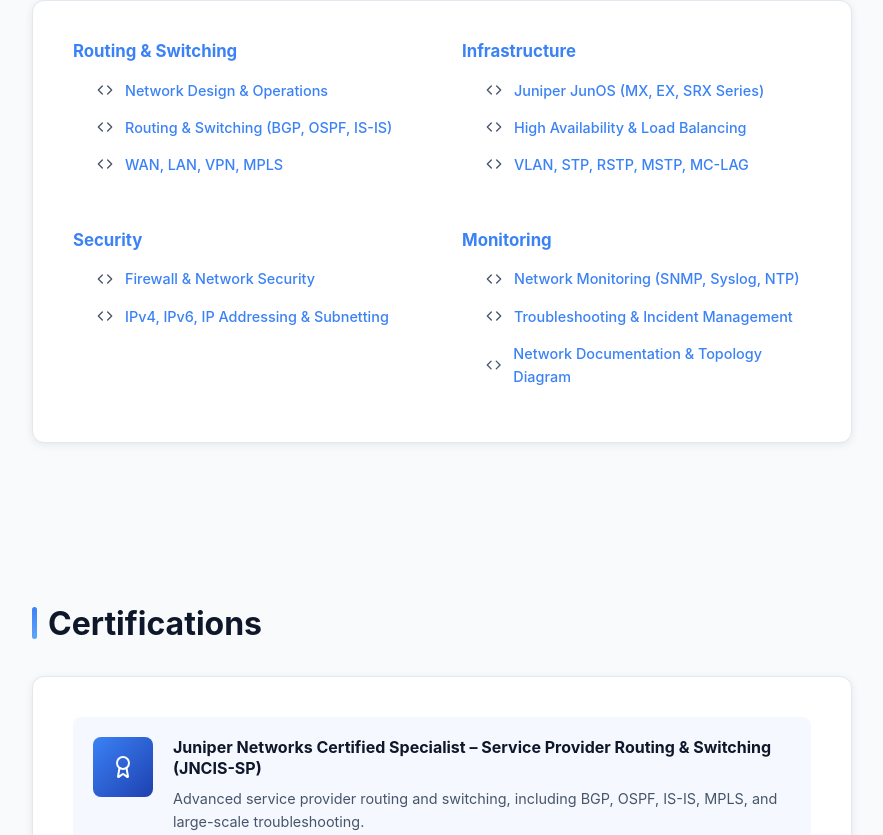
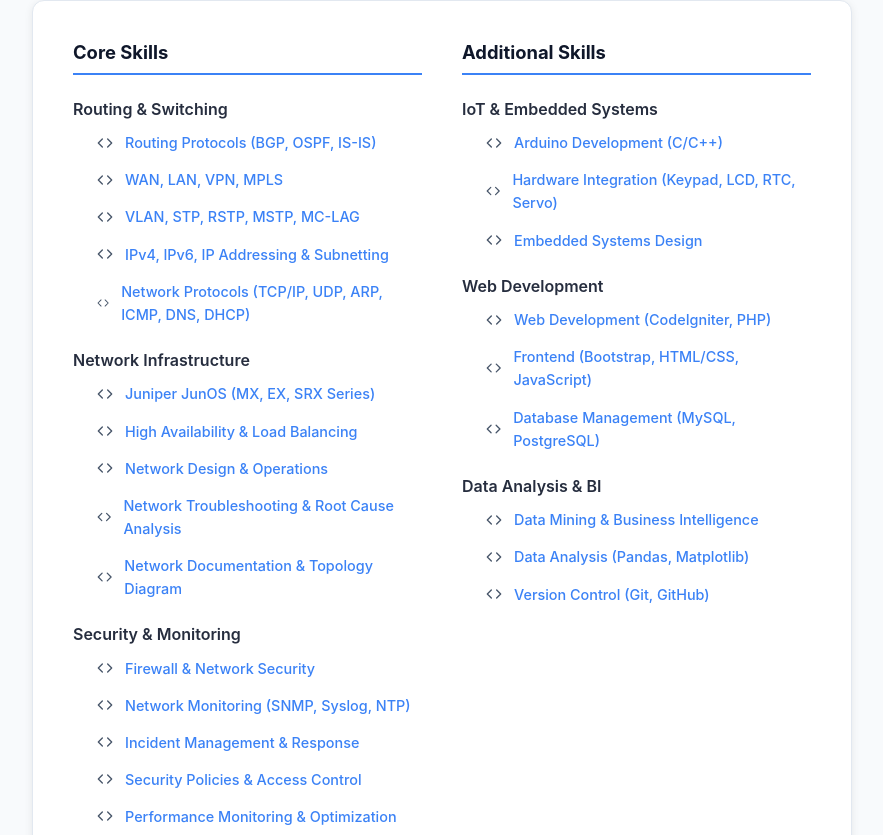
Before and after one commit to wokding/ade-portfolio, a React (Vite) app: page / in a window 1280 px wide. Shown: the part 3065-3900 px from the top of the page, without its empty margins (198-1081 px from the left). Built offline with nearby package versions, Linux system fonts and the light colour scheme.

Commit message:
Initial commit

```diff
--- a/index.html
+++ b/index.html
@@ -13,7 +13,7 @@
   <meta name="author" content="Ade Naufal Rianto" />
 
   <meta name="description"
-    content="Ade Naufal Rianto - Network Engineer with 7+ years of enterprise and telecommunications experience." />
+    content="Ade Naufal Rianto - Network Engineer with 7+ years of experience. JNCIS-SP & JNCIA-Junos certified. Expert in Routing Protocols (BGP, OSPF, IS-IS), MPLS, VPN, Network Automation with Python, Juniper JunOS, and High Availability network infrastructure design." />
 
   <!-- FAVICON -->
   <link rel="icon" type="image/png" sizes="32x32" href="/favicon.png" />
@@ -25,14 +25,14 @@
   <!-- Open Graph -->
   <meta property="og:title" content="Ade Naufal Rianto | Network Engineer" />
   <meta property="og:description"
-    content="Enterprise Network Engineer specializing in high availability and secure connectivity." />
+    content="JNCIS-SP & JNCIA-Junos certified Network Engineer with 7+ years of experience in enterprise & telecommunications. Expert in BGP, OSPF, MPLS, Network Automation (Python), and High Availability infrastructure design." />
   <meta property="og:url" content="https://wokding.github.io/ade-portfolio/" />
   <meta property="og:type" content="website" />
   <meta property="og:image" content="https://wokding.github.io/ade-portfolio/profile.jpg" />
 
   <!-- Canonical & Basic SEO -->
   <link rel="canonical" href="https://wokding.github.io/ade-portfolio/" />
-  <meta name="keywords" content="Network Engineer, Juniper, Routing, Switching, WAN, LAN, High Availability, Network Security, Ade Naufal Rianto" />
+  <meta name="keywords" content="Network Engineer, Juniper JunOS, JNCIS-SP, JNCIA-Junos, BGP, OSPF, IS-IS, MPLS, VPN, Network Automation, Python, Paramiko, SNMP, Network Security, High Availability, Load Balancing, Firewall, Routing Switching, WAN LAN, VLAN, Network Monitoring, Scapy, PySNMP, Network Design, Troubleshooting, Ade Naufal Rianto" />
   <meta name="robots" content="index, follow" />
   <meta name="theme-color" content="#0f172a" />
 
@@ -40,7 +40,7 @@
   <meta name="twitter:card" content="summary_large_image" />
   <meta name="twitter:site" content="@ade_naufal" />
   <meta name="twitter:title" content="Ade Naufal Rianto | Network Engineer" />
-  <meta name="twitter:description" content="Enterprise Network Engineer specializing in high availability and secure connectivity. Juniper-certified professional." />
+  <meta name="twitter:description" content="JNCIS-SP & JNCIA-Junos certified Network Engineer. 7+ years expertise in BGP, OSPF, MPLS, VPN, Network Automation with Python, and High Availability network design. Specialized in Juniper JunOS and enterprise telecommunications." />
   <meta name="twitter:image" content="https://wokding.github.io/ade-portfolio/profile.jpg" />
 
   <!-- Structured Data (JSON-LD) -->
@@ -52,7 +52,20 @@
     "url": "https://wokding.github.io/ade-portfolio/",
     "image": "https://wokding.github.io/ade-portfolio/profile.jpg",
     "jobTitle": "Network Engineer",
-    "description": "Enterprise Network Engineer with 7+ years of experience designing and operating high-availability network infrastructures.",
+    "description": "JNCIS-SP & JNCIA-Junos certified Network Engineer with 7+ years of experience designing and operating high-availability network infrastructures. Expert in Routing Protocols (BGP, OSPF, IS-IS), MPLS, VPN, Network Automation with Python (Paramiko, Scapy, PySNMP), Juniper JunOS platforms, Network Security, and Performance Monitoring. Specialized in enterprise and telecommunications network operations.",
+    "knowsAbout": ["BGP", "OSPF", "IS-IS", "MPLS", "VPN", "Juniper JunOS", "Network Automation", "Python", "High Availability", "Network Security", "SNMP", "Firewall", "Load Balancing", "Network Monitoring"],
+    "hasCredential": [
+      {
+        "@type": "EducationalOccupationalCredential",
+        "name": "JNCIS-SP - Juniper Networks Certified Specialist Service Provider",
+        "credentialCategory": "certification"
+      },
+      {
+        "@type": "EducationalOccupationalCredential",
+        "name": "JNCIA-Junos - Juniper Networks Certified Associate",
+        "credentialCategory": "certification"
+      }
+    ],
     "sameAs": [
       "https://www.linkedin.com/in/ade-naufal-rianto",
       "https://github.com/wokding"
--- a/src/App.css
+++ b/src/App.css
@@ -552,11 +552,37 @@
   gap: 40px;
 }
 
-.skill-group h3 {
+.skill-category {
+  margin-bottom: 32px;
+}
+
+.skill-category:last-child {
+  margin-bottom: 0;
+}
+
+.category-title {
   color: var(--accent);
-  font-size: 1.05rem;
-  margin-bottom: 16px;
+  font-size: 1.3rem;
+  margin-bottom: 24px;
   font-weight: 700;
+  border-bottom: 2px solid var(--accent);
+  padding-bottom: 8px;
+}
+
+.skill-group {
+  margin-bottom: 24px;
+}
+
+.skill-group:last-child {
+  margin-bottom: 0;
+}
+
+.skill-group h4 {
+  color: var(--primary);
+  font-size: 1rem;
+  margin-bottom: 12px;
+  font-weight: 600;
+  opacity: 0.9;
 }
 
 .skills-grid ul {
@@ -1198,6 +1224,18 @@
     gap: 28px;
   }
 
+  .skill-category {
+    margin-bottom: 24px;
+  }
+
+  .category-title {
+    font-size: 1.2rem;
+  }
+
+  .skill-group h4 {
+    font-size: 0.95rem;
+  }
+
   .skill-item {
     font-size: 0.9rem;
   }
--- a/src/App.jsx
+++ b/src/App.jsx
@@ -221,10 +221,15 @@
 
   const skillCategories = {
     all: "All Skills",
-    routing: "Routing & Switching",
-    security: "Security",
-    monitoring: "Monitoring",
-    infrastructure: "Infrastructure"
+    core: "Core Skills",
+    additional: "Additional Skills",
+    "routing-switching": "Routing & Switching",
+    "network-infrastructure": "Network Infrastructure",
+    "security-monitoring": "Security & Monitoring",
+    "network-automation": "Network Automation & Tools",
+    "iot-embedded": "IoT & Embedded Systems",
+    "web-dev": "Web Development",
+    "data-analysis": "Data Analysis & BI"
   };
 
   const projectCategories = {
@@ -236,25 +241,55 @@
   };
 
   const skills = {
-    routing: [
-      "Network Design & Operations",
-      "Routing & Switching (BGP, OSPF, IS-IS)",
-      "WAN, LAN, VPN, MPLS"
+    core: {
+      "routing-switching": [
+        "Routing Protocols (BGP, OSPF, IS-IS)",
+        "WAN, LAN, VPN, MPLS",
+        "VLAN, STP, RSTP, MSTP, MC-LAG",
+        "IPv4, IPv6, IP Addressing & Subnetting",
+        "Network Protocols (TCP/IP, UDP, ARP, ICMP, DNS, DHCP)"
       ],
-    infrastructure: [
+      "network-infrastructure": [
         "Juniper JunOS (MX, EX, SRX Series)",
         "High Availability & Load Balancing",
-      "VLAN, STP, RSTP, MSTP, MC-LAG"
+        "Network Design & Operations",
+        "Network Troubleshooting & Root Cause Analysis",
+        "Network Documentation & Topology Diagram"
       ],
-    security: [
+      "security-monitoring": [
         "Firewall & Network Security",
-      "IPv4, IPv6, IP Addressing & Subnetting"
+        "Network Monitoring (SNMP, Syslog, NTP)",
+        "Incident Management & Response",
+        "Security Policies & Access Control",
+        "Performance Monitoring & Optimization"
       ],
-    monitoring: [
-      "Network Monitoring (SNMP, Syslog, NTP)",
-      "Troubleshooting & Incident Management",
-      "Network Documentation & Topology Diagram"
+      "network-automation": [
+        "Python Scripting & Automation",
+        "Paramiko (SSH Automation)",
+        "Scapy (Packet Manipulation)",
+        "PySNMP (SNMP Protocol)",
+        "Network Configuration Management",
+        "Automated Reporting (openpyxl)",
+        "Bash Scripting & Linux Administration"
       ]
+    },
+    additional: {
+      "iot-embedded": [
+        "Arduino Development (C/C++)",
+        "Hardware Integration (Keypad, LCD, RTC, Servo)",
+        "Embedded Systems Design"
+      ],
+      "web-dev": [
+        "Web Development (CodeIgniter, PHP)",
+        "Frontend (Bootstrap, HTML/CSS, JavaScript)",
+        "Database Management (MySQL, PostgreSQL)"
+      ],
+      "data-analysis": [
+        "Data Mining & Business Intelligence",
+        "Data Analysis (Pandas, Matplotlib)",
+        "Version Control (Git, GitHub)"
+      ]
+    }
   };
 
   const projects = [
@@ -262,25 +297,25 @@
       id: 1,
       category: "network",
       title: "Network Monitoring System",
-      tech: ["Python", "Network", "Monitoring"],
+      tech: ["Python", "Paramiko", "Scapy", "PySNMP", "openpyxl"],
     },
     {
       id: 2,
       category: "iot",
       title: "IoT-Based Smart Door Lock System",
-      tech: ["Arduino", "C/C++", "Electronics"]
+      tech: ["Arduino", "C/C++", "Keypad 4x4", "LCD I2C", "RTC DS3231", "Servo"]
     },
     {
       id: 3,
       category: "web",
       title: "Sales Information System (SIFO Penjualan)",
-      tech: ["Web", "Database", "PHP"]
+      tech: ["CodeIgniter", "PHP", "MySQL", "Bootstrap", "JavaScript"]
     },
     {
       id: 4,
       category: "datamining",
       title: "Sales Data Mining Using Apriori Algorithm",
-      tech: ["Data Mining", "Python", "Business Intelligence"]
+      tech: ["Data Mining", "CodeIgniter", "PHP", "MySQL", "Bootstrap"]
     }
   ];
 
@@ -499,9 +534,15 @@
 
           <div className="content-card fade-in-up">
             <div className="skills-grid">
-              {(skillFilter === "all" ? Object.entries(skills) : [[skillFilter, skills[skillFilter]]]).map(([category, skillList]) => (
-                <div key={category} className="skill-group">
-                  <h3>{skillCategories[category] || category}</h3>
+              {(() => {
+                // Show all categories and groups
+                if (skillFilter === "all") {
+                  return Object.entries(skills).map(([category, categoryData]) => (
+                    <div key={category} className="skill-category">
+                      <h3 className="category-title">{skillCategories[category]}</h3>
+                      {Object.entries(categoryData).map(([groupKey, skillList]) => (
+                        <div key={groupKey} className="skill-group">
+                          <h4>{skillCategories[groupKey]}</h4>
                           <ul>
                             {skillList.map((skill, idx) => (
                               <li key={idx} className="skill-item">
@@ -512,6 +553,59 @@
                           </ul>
                         </div>
                       ))}
+                    </div>
+                  ));
+                }
+
+                // Show specific category (core or additional)
+                if (skillFilter === "core" || skillFilter === "additional") {
+                  const categoryData = skills[skillFilter];
+                  return (
+                    <div key={skillFilter} className="skill-category">
+                      <h3 className="category-title">{skillCategories[skillFilter]}</h3>
+                      {Object.entries(categoryData).map(([groupKey, skillList]) => (
+                        <div key={groupKey} className="skill-group">
+                          <h4>{skillCategories[groupKey]}</h4>
+                          <ul>
+                            {skillList.map((skill, idx) => (
+                              <li key={idx} className="skill-item">
+                                <Code size={16} />
+                                <span>{skill}</span>
+                              </li>
+                            ))}
+                          </ul>
+                        </div>
+                      ))}
+                    </div>
+                  );
+                }
+
+                // Show specific group
+                const allGroups = { ...skills.core, ...skills.additional };
+                if (allGroups[skillFilter]) {
+                  const parentCategory = Object.keys(skills).find(cat =>
+                    skills[cat][skillFilter]
+                  );
+                  return (
+                    <div key={skillFilter} className="skill-category">
+                      <h3 className="category-title">{skillCategories[parentCategory]}</h3>
+                      <div className="skill-group">
+                        <h4>{skillCategories[skillFilter]}</h4>
+                        <ul>
+                          {allGroups[skillFilter].map((skill, idx) => (
+                            <li key={idx} className="skill-item">
+                              <Code size={16} />
+                              <span>{skill}</span>
+                            </li>
+                          ))}
+                        </ul>
+                      </div>
+                    </div>
+                  );
+                }
+
+                return null;
+              })()}
             </div>
           </div>
         </div>
@@ -1470,7 +1564,7 @@
                   <h4 style={{marginTop:16}}>Technical Implementation:</h4>
                   <p>
                     Built using Python with libraries including Scapy for ICMP operations, PySNMP for SNMP
-                    polling, and openpyxl/xlsxwriter for Excel file generation. The monitoring script runs
+                    polling, Paramiko for SSH access, and openpyxl for Excel file generation. The monitoring script runs
                     scheduled or on-demand to collect data from configured network devices and compile results
                     into structured Excel workbooks with formatted tables, charts, and summary statistics.
                   </p>
@@ -1491,7 +1585,7 @@
                     <li>Management reporting and compliance documentation</li>
                   </ul>
                   <div style={{marginTop:12}}>
-                    <strong>Technologies:</strong> Python, Scapy, PySNMP, openpyxl/xlsxwriter, Network Monitoring
+                    <strong>Technologies:</strong> Python, Paramiko, Scapy, PySNMP, openpyxl
                   </div>
                   <div className="project-links">
                     <div className="project-link-item">
```
Lines whose indentation alone changed are shown as unchanged.
